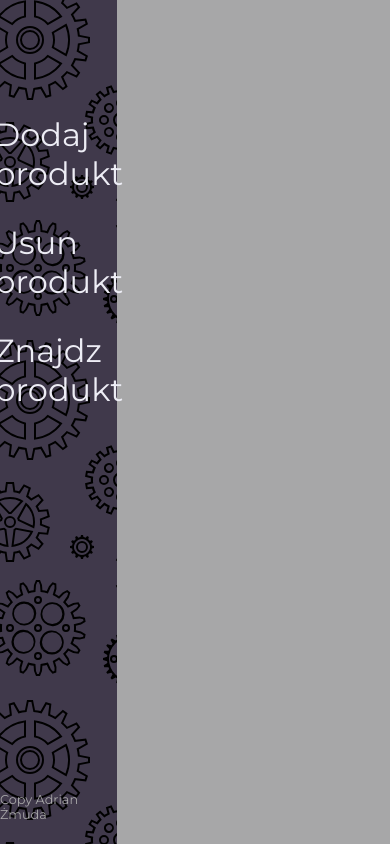
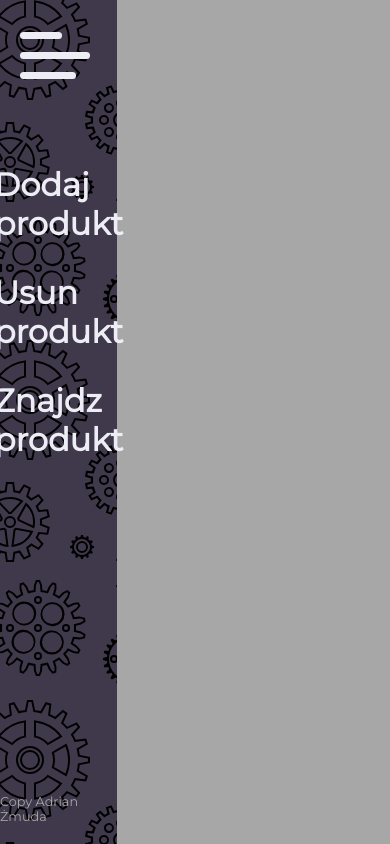
Before and after one commit to adi140000/e-remind, a React (Create React App) app: page /account in a window 390 px wide. Built offline with nearby package versions, Linux system fonts and the light colour scheme.

Commit message:
Improve apperance NavBar and create hamburger bar

```diff
--- a/src/App.js
+++ b/src/App.js
@@ -1,7 +1,8 @@
 import React, { Component } from 'react';
 import Leyout from './styled/Leyout/Leyout';
 import LoginSection from './components/LoginSection/LoginSection';
-import Account from './components/Account/Account';
+import NavBar from './components//NavBar'
+import Add from './components/Add'
 import { BrowserRouter as Router, Route } from "react-router-dom";
 import { Context } from './store/Context';
 
@@ -15,10 +16,9 @@ class App extends Component {
         <Router>
           <Context>
             <Route path='/' exact component={LoginSection} />
-            <Route path='/account' exact component={Account} />
-            <Route path='/account/add' exact render={()=>(<Account name='add' />)} />
-            <Route path='/account/delete' exact render={() => (<Account name='delete' />)} />
-            <Route path='/account/find' exact render={()=>(<Account name='find'/>)} />
+            <Route path='/account'  component={NavBar} />
+            <Route path='/account/add' exact  component={Add}/>
+
           </Context>
         </Router>
       </Leyout>);
--- a/src/components/Account/Account.js
+++ /dev/null
@@ -1,38 +0,0 @@
-import React, { Component } from 'react';
-import NavBar from './NavBar/NavBar'
-import { ContextConsumer } from '../../store/Context';
-import { Redirect } from "react-router-dom";
-import Add from './pages/Add';
-
-class Account extends Component {
-    state = {}
-    page = () => {
-        const { name } = this.props;
-        switch (name) {
-            case 'add':
-                return <Add />;
-            default:
-                console.log('woow');
-        }
-    }
-    render() {
-        return (
-            <ContextConsumer>
-                {({ isLogin }) => {
-                    if (!isLogin) {
-                        return <Redirect to='/' />
-                    }
-                    return (
-                        <>
-                            <NavBar/>
-                            {this.page()}
-
-                        </>
-                    )
-                }}
-            </ContextConsumer>
-        );
-    }
-}
-
-export default Account;
--- a/src/components/Account/NavBar/NavBar.js
+++ /dev/null
@@ -1,30 +0,0 @@
-import React, { Component } from 'react';
-import Nav from '../../../styled/componetents/Nav';
-import Ul from '../../../styled/componetents/Ul';
-import Li from '../../../styled/componetents/Li';
-import StyledNavLink from '../../../styled/componetents/StyledNavLink';
-import Footer from '../../../styled/componetents/Footer';
-
-
-
-class NavBar extends Component {
-    state = {}
-    render() {
-        return (
-
-            <Nav>
-                <Ul main>
-                    <Li><StyledNavLink activeClassName='selected' className='link' to='/account/add'>Dodaj produkt</StyledNavLink></Li>
-                    <Li><StyledNavLink activeClassName='selected' className='link' to='/account/delete'>Usun produkt</StyledNavLink></Li>
-                    <Li><StyledNavLink activeClassName='selected' className='link' to='/account/find'>Znajdz produkt</StyledNavLink></Li>
-                </Ul>
-                <Footer>
-                    Copy Adrian Żmuda
-                </Footer>
-            </Nav>
-
-        );
-    }
-}
-
-export default NavBar;
--- a/src/components/Account/pages/Add.js
+++ /dev/null
@@ -1,13 +0,0 @@
-import React, { Component } from 'react';
-
-class Add extends Component {
-    constructor(props) {
-        super(props);
-        this.state = {  }
-    }
-    render() {
-        return ( <div>wooow</div> );
-    }
-}
-
-export default Add;
--- /dev/null
+++ b/src/components/Add.js
@@ -0,0 +1,25 @@
+import React, { Component } from 'react';
+import { Redirect } from "react-router-dom";
+import { ContextConsumer } from '../store/Context'
+
+
+class Add extends Component {
+    constructor(props) {
+        super(props);
+        this.state = {}
+    }
+    render() {
+        return (
+            <ContextConsumer>
+                {({ isLogin }) => {
+                    if (!isLogin) {
+                        return <Redirect to='/' />
+                    }
+                    return (<div>owwwwswoswsdeeeeeeeeeeeeeeeeeeeeeeeeeeeeeeeeeeeeeeeeeee</div>)
+
+            }}
+            </ContextConsumer>)
+    }
+}
+
+export default Add;
--- /dev/null
+++ b/src/components/NavBar.js
@@ -0,0 +1,56 @@
+import React, { Component } from 'react';
+import Nav from '../styled/componetents/Nav';
+import Ul from '../styled/componetents/Ul';
+import Li from '../styled/componetents/Li';
+import StyledNavLink from '../styled/componetents/StyledNavLink';
+import Footer from '../styled/componetents/Footer';
+import Hamburger from '../styled/componetents/Hamburger';
+import InnerBar from '../styled/componetents/InnerBar';
+import { Redirect } from "react-router-dom";
+import { ContextConsumer } from '../store/Context'
+
+
+
+class NavBar extends Component {
+    state = {
+        hamburger: true,
+
+    }
+
+    handleHamburger = () => {
+        this.setState(prevState => ({
+            hamburger: !prevState.hamburger,
+        }))
+    }
+    render() {
+        const { hamburger } = this.state;
+        return (
+            <ContextConsumer>
+                {({ isLogin }) => {
+                    if (!isLogin) {
+                        return <Redirect to='/' />
+                    }
+                    return (
+                        <>
+                            <Hamburger onClick={this.handleHamburger}>
+                                <InnerBar hamburger={hamburger} />
+                            </Hamburger>
+                            <Nav hamburger={hamburger}>
+                                <Ul main>
+                                    <Li><StyledNavLink activeClassName='selected' className='link' to='/account/add'>Dodaj produkt</StyledNavLink></Li>
+                                    <Li><StyledNavLink activeClassName='selected' className='link' to='/account/delete'>Usun produkt</StyledNavLink></Li>
+                                    <Li><StyledNavLink activeClassName='selected' className='link' to='/account/find'>Znajdz produkt</StyledNavLink></Li>
+                                </Ul>
+                                <Footer>
+                                    Copy Adrian Żmuda
+                                </Footer>
+                            </Nav>
+                        </>
+                    )
+                }}
+            </ContextConsumer>
+        );
+    }
+}
+
+export default NavBar;
--- a/src/styled/componetents/Hamburger.js
+++ b/src/styled/componetents/Hamburger.js
@@ -1,5 +1,16 @@
 import styled from 'styled-components';
 
 const Hamburger = styled.div`
+    width:70px;
+    height:70px;
+    position:absolute;
+    top:20px;
+    left:20px;
+    display:flex;
+    justify-content:center;
+    align-items:center;
+    z-index:1;
+    cursor: pointer;
 
 `
+export default Hamburger;
--- /dev/null
+++ b/src/styled/componetents/InnerBar.js
@@ -0,0 +1,26 @@
+import styled from 'styled-components';
+
+const InnerBar = styled.div`
+    width:100%;
+    height:10%;
+    border-radius:5px;
+    transition:background-color .8s linear;
+    background-color:${({ hamburger, theme }) => hamburger ? theme.colors.font : theme.colors.background};
+    position:relative;
+    ::after,::before{
+        transition:background-color .8s linear;
+        background-color:${({ hamburger, theme }) => hamburger ? theme.colors.font : theme.colors.background};
+        border-radius:5px;
+        content:'';
+        width:80%;
+        height:100%;
+        position:absolute;
+        transform:translateY(20px)
+    }
+    ::before{
+        width:60%;
+        transform:translateY(-20px)
+    }
+`
+
+export default InnerBar;
--- a/src/styled/componetents/Li.js
+++ b/src/styled/componetents/Li.js
@@ -10,8 +10,10 @@ const Li = styled.li`
   align-items:center;
   justify-content:center;
   transition:background-color 1s;
+  font-weight:bold ;
   :hover{
-      background-color:${({theme})=>theme.colors.font};
+      background-color:${({ theme }) => theme.colors.font};
+      opacity:.7;
   }
   :hover>.link{
         color:${({ theme }) => theme.colors.background};
--- a/src/styled/componetents/Nav.js
+++ b/src/styled/componetents/Nav.js
@@ -5,14 +5,18 @@ const Nav = styled.nav`
     position:absolute;
     top:0;
     left:0;
-    background-color: ${ props =>props.theme.colors.background};
+    background-color: ${ props => props.theme.colors.background};
     background-image: url(${props => props.theme.img.background});
     width:30vw;
     height:100vh;
     display:flex;
     flex-direction:column;
-    padding-top:100px;
+    padding-top:150px;
     align-items:center;
     justify-content:space-between;
+    transition: transform .8s linear , opacity 1s linear;
+    transform:${({ hamburger }) => !hamburger ? 'translate(-30vw)' : 'translate(0);'};
+    opacity: ${({ hamburger }) => !hamburger?.6:1};
+
 `
 export default Nav
```
